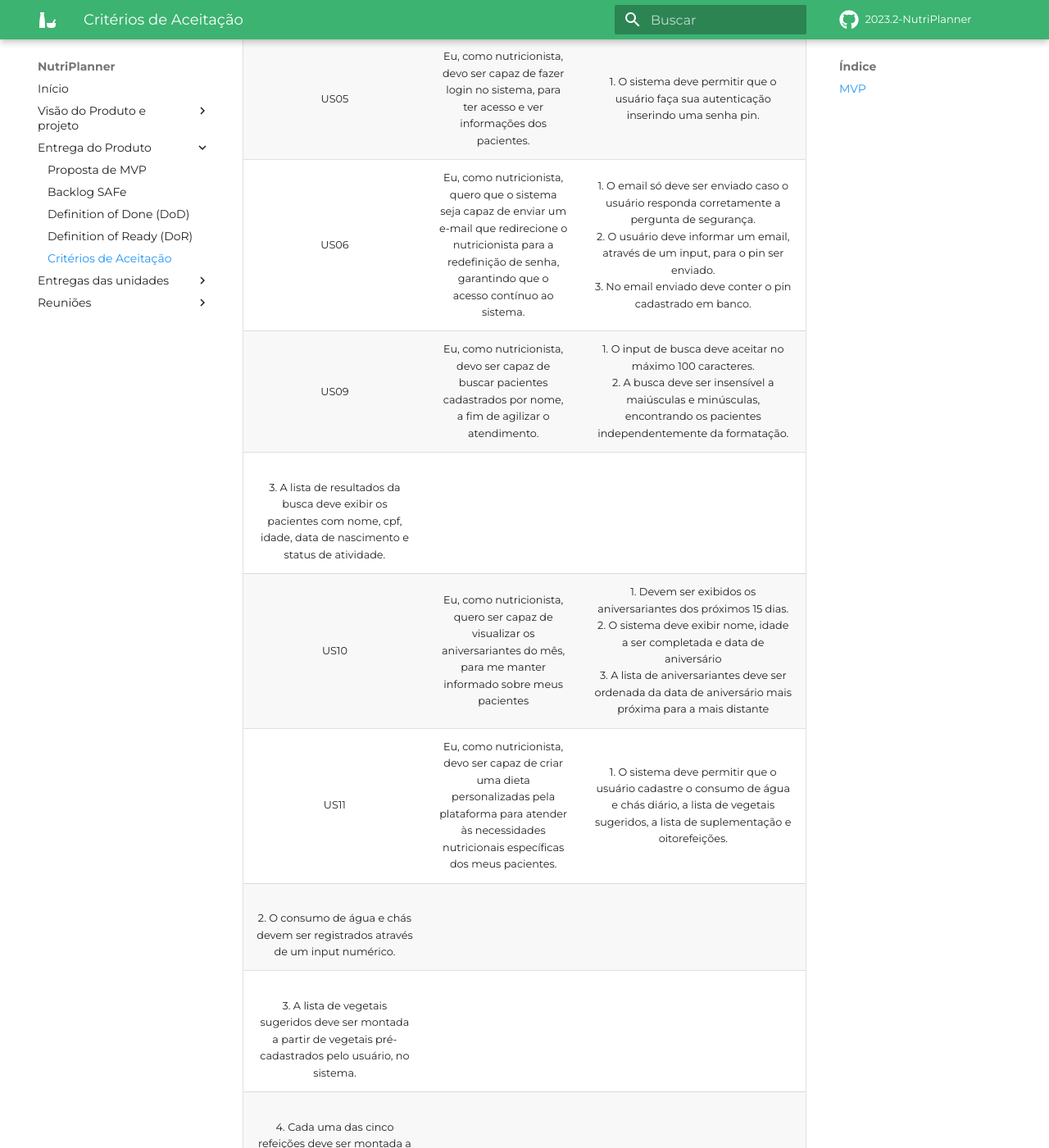
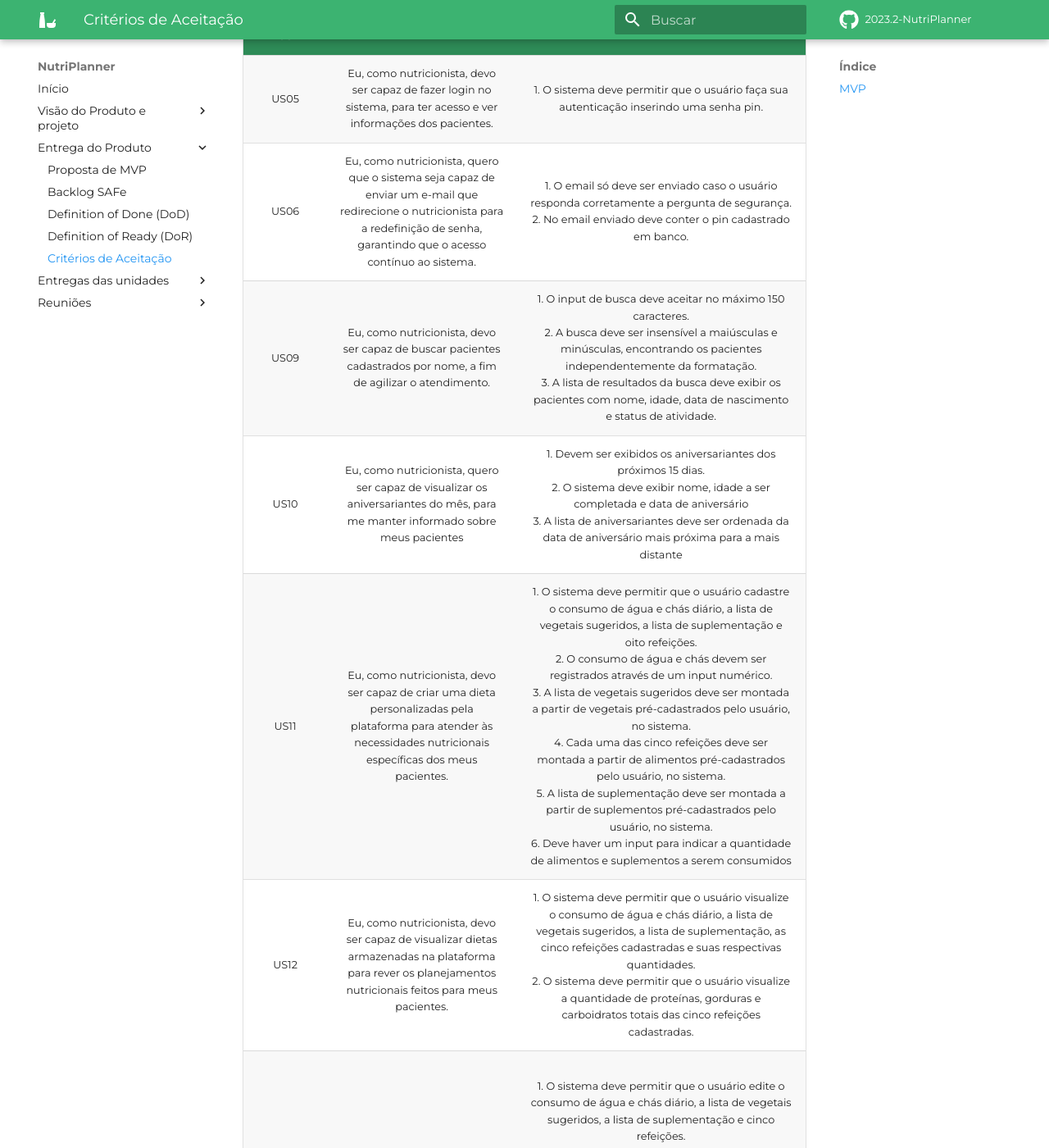
Before and after one commit to mdsreq-fga-unb/2023.2-NutriPlanner, an MkDocs documentation site: the page built from docs/produto/criterios_aceit/criterios.md, in a window 1280 px wide and 1400 px high, scrolled down 372 px. Shown: the whole window at 82% size. Built offline with MkDocs 1.6.1 and Material for MkDocs 9.7.7, drawn with Linux system fonts in a browser that asks for light colours; some web fonts are replaced; comment, search, counter and statistics services are not loaded; some of the changed text lies outside the part shown.

Commit message:
docs/feat: ajustando CA

```diff
--- a/docs/produto/criterios_aceit/criterios.md
+++ b/docs/produto/criterios_aceit/criterios.md
@@ -7,48 +7,21 @@ Os critérios de aceitação são condições específicas e mensuráveis que um
 | Código da US | Descrição | Critérios de Aceitação |
 |--------------|-----------|------------------------|
 | US05 | Eu, como nutricionista, devo ser capaz de fazer login no sistema, para ter acesso e ver informações dos pacientes. | 1. O sistema deve permitir que o usuário faça sua autenticação inserindo uma senha pin. |
-| US06 | Eu, como nutricionista, quero que o sistema seja capaz de enviar um e-mail que redirecione o nutricionista para a redefinição de senha, garantindo que o acesso contínuo ao sistema. | 1. O email só deve ser enviado caso o usuário responda corretamente a pergunta de segurança.<br> 2. O usuário deve informar um email, através de um input, para o pin ser enviado.<br> 3. No email enviado deve conter o pin cadastrado em banco. |
-| US09 | Eu, como nutricionista, devo ser capaz de buscar pacientes cadastrados por nome, a fim de agilizar o atendimento. | 1. O input de busca deve aceitar no máximo 100 caracteres.<br>2. A busca deve ser insensível a maiúsculas e minúsculas, encontrando os pacientes independentemente da formatação.
-<br>3. A lista de resultados da busca deve exibir os pacientes com nome, cpf, idade, data de nascimento e status de atividade. |
+| US06 | Eu, como nutricionista, quero que o sistema seja capaz de enviar um e-mail que redirecione o nutricionista para a redefinição de senha, garantindo que o acesso contínuo ao sistema. | 1. O email só deve ser enviado caso o usuário responda corretamente a pergunta de segurança.<br> 2. No email enviado deve conter o pin cadastrado em banco. |
+| US09 | Eu, como nutricionista, devo ser capaz de buscar pacientes cadastrados por nome, a fim de agilizar o atendimento. | 1. O input de busca deve aceitar no máximo 150 caracteres.<br>2. A busca deve ser insensível a maiúsculas e minúsculas, encontrando os pacientes independentemente da formatação.<br>3. A lista de resultados da busca deve exibir os pacientes com nome, idade, data de nascimento e status de atividade. |
 | US10 | Eu, como nutricionista, quero ser capaz de visualizar os aniversariantes do mês, para me manter informado sobre meus pacientes | 1. Devem ser exibidos os aniversariantes dos próximos 15 dias. <br> 2. O sistema deve exibir nome, idade a ser completada e data de aniversário<br>3. A lista de aniversariantes deve ser ordenada da data de aniversário mais próxima para a mais distante |
-| US11 | Eu, como nutricionista, devo ser capaz de criar uma dieta personalizadas pela plataforma para atender às necessidades nutricionais específicas dos meus pacientes. | 1. O sistema deve permitir que o usuário cadastre o consumo de água e chás diário, a lista de vegetais sugeridos, a lista de suplementação e oitorefeições.
-<br> 2. O consumo de água e chás devem ser registrados através de um input numérico.
-<br> 3. A lista de vegetais sugeridos deve ser montada a partir de vegetais pré-cadastrados pelo usuário, no sistema.
-<br> 4. Cada uma das cinco refeições deve ser montada a partir de alimentos pré-cadastrados pelo usuário, no sistema.
-<br> 5. A lista de suplementação deve ser montada a partir de suplementos pré-cadastrados pelo usuário, no sistema.
-<br> 6. Deve haver um input para indicar a quantidade de alimentos e suplementos a serem consumidos |
-| US12 | Eu, como nutricionista, devo ser capaz de visualizar dietas armazenadas na plataforma para rever os planejamentos nutricionais feitos para meus pacientes. | 1. O sistema deve permitir que o usuário visualize o consumo de água e chás diário, a lista de vegetais sugeridos, a lista de suplementação, as cinco refeições cadastradas e suas respectivas quantidades.
-<br>2. O sistema deve permitir que o usuário visualize a quantidade de proteínas, gorduras e carboidratos totais das cinco refeições cadastradas.|
-| US13 | Eu, como nutricionista, devo ser capaz de editar dietas armazenadas na plataforma para adaptar ela às necessidades nutricionais específicas dos meus pacientes.  | <br>1. O sistema deve permitir que o usuário edite o consumo de água e chás diário, a lista de vegetais sugeridos, a lista de suplementação e cinco refeições.
-<br>2. O consumo de água e chás deve ser registrado através de um input numérico.
-<br>3. A lista de vegetais sugeridos deve ser montada a partir de vegetais pré-cadastrados pelo usuário, no sistema.
-<br>4. Cada uma das cinco refeições deve ser montada a partir de alimentos pré-cadastrados pelo usuário, no sistema.
-<br>5. A lista de suplementação deve ser montada a partir de suplementos pré-cadastrados pelo usuário, no sistema.
-<br>6. Deve haver um input para indicar a quantidade de alimentos e suplementos a serem consumidos. |
-| US15 | Eu, como usuário, quero ser capaz de gerar um PDF contendo todas as informações da dieta do meu paciente, para facilitar a transmissão de informações  | 1. O documento gerado deve ser em formato .pdf
-<br>2. O PDF  deve incluir  o consumo de água e chás diário, a lista de vegetais sugeridos, a lista de suplementação, as cinco refeições cadastradas e suas respectivas quantidades. |
-| US16 | Eu, como nutricionista, quero ser capaz de criar treinamentos para meus pacientes usando o sistema, para facilitar a realização dessa atividade. | 1. O sistema deve permitir que o usuário monte até 7 listas de exercícios, contendo região focal, o dia da semana em que a lista deve ser executada, a duração dos exercícios aeróbicos do dia, o intervalo de tempo entre séries e exercícios, a sequência de exercícios, suas respectivas quantidades e técnicas avançadas.
-<br>2. O sistema deve permitir que o usuário preencha através de inputs que aceitem no máximo 100 caracteres, a região focal, o dia da semana em que a lista deve ser executada, a duração dos exercícios aeróbicos do dia e o intervalo de tempo entre séries e exercícios.
-<br>3. Os exercícios que deverão compor as listas de exercícios devem ser escolhidos a partir de um conjunto de exercícios pré-cadastrados pelo usuário, no sistema.
-<br>4. O sistema deve permitir que o usuário preencha, através de inputs, a quantidade de séries de cada exercício.
-<br>5. O sistema deve permitir que o usuário preencha, através de inputs, a técnica avançada de cada exercício. |
+| US11 | Eu, como nutricionista, devo ser capaz de criar uma dieta personalizadas pela plataforma para atender às necessidades nutricionais específicas dos meus pacientes. | 1. O sistema deve permitir que o usuário cadastre o consumo de água e chás diário, a lista de vegetais sugeridos, a lista de suplementação e oito refeições.<br> 2. O consumo de água e chás devem ser registrados através de um input numérico.<br> 3. A lista de vegetais sugeridos deve ser montada a partir de vegetais pré-cadastrados pelo usuário, no sistema.<br> 4. Cada uma das cinco refeições deve ser montada a partir de alimentos pré-cadastrados pelo usuário, no sistema.<br> 5. A lista de suplementação deve ser montada a partir de suplementos pré-cadastrados pelo usuário, no sistema.<br> 6. Deve haver um input para indicar a quantidade de alimentos e suplementos a serem consumidos |
+| US12 | Eu, como nutricionista, devo ser capaz de visualizar dietas armazenadas na plataforma para rever os planejamentos nutricionais feitos para meus pacientes. | 1. O sistema deve permitir que o usuário visualize o consumo de água e chás diário, a lista de vegetais sugeridos, a lista de suplementação, as cinco refeições cadastradas e suas respectivas quantidades.<br>2. O sistema deve permitir que o usuário visualize a quantidade de proteínas, gorduras e carboidratos totais das cinco refeições cadastradas.|
+| US13 | Eu, como nutricionista, devo ser capaz de editar dietas armazenadas na plataforma para adaptar ela às necessidades nutricionais específicas dos meus pacientes.  | <br>1. O sistema deve permitir que o usuário edite o consumo de água e chás diário, a lista de vegetais sugeridos, a lista de suplementação e cinco refeições.<br>2. O consumo de água e chás deve ser registrado através de um input numérico.<br>3. A lista de vegetais sugeridos deve ser montada a partir de vegetais pré-cadastrados pelo usuário, no sistema.<br>4. Cada uma das cinco refeições deve ser montada a partir de alimentos pré-cadastrados pelo usuário, no sistema.<br>5. A lista de suplementação deve ser montada a partir de suplementos pré-cadastrados pelo usuário, no sistema.<br>6. Deve haver um input para indicar a quantidade de alimentos e suplementos a serem consumidos. |
+| US15 | Eu, como usuário, quero ser capaz de gerar um PDF contendo todas as informações da dieta do meu paciente, para facilitar a transmissão de informações  | 1. O documento gerado deve ser em formato .pdf<br>2. O PDF  deve incluir  o consumo de água e chás diário, a lista de vegetais sugeridos, a lista de suplementação, as cinco refeições cadastradas e suas respectivas quantidades. |
+| US16 | Eu, como nutricionista, quero ser capaz de criar treinamentos para meus pacientes usando o sistema, para facilitar a realização dessa atividade. | 1. O sistema deve permitir que o usuário monte até 7 listas de exercícios, contendo região focal, o dia da semana em que a lista deve ser executada, a duração dos exercícios aeróbicos do dia, o intervalo de tempo entre séries e exercícios, a sequência de exercícios, suas respectivas quantidades e técnicas avançadas.<br>2. O sistema deve permitir que o usuário preencha através de inputs que aceitem no máximo 100 caracteres, a região focal, o dia da semana em que a lista deve ser executada, a duração dos exercícios aeróbicos do dia e o intervalo de tempo entre séries e exercícios.<br> 3. O sistema deve permitir que o usuário preencha, através de inputs, a quantidade de séries de cada exercício.<br>4. O sistema deve permitir que o usuário preencha, através de inputs, a técnica avançada de cada exercício. |
 | US17 | Eu, como nutricionista, devo ser capaz de visualizar treinamentos armazenados na plataforma para rever os treinamentos feitos para meus pacientes. | 1. O sistema deve permitir que o nutricionista visualize as listas de exercícios cadastradas, contendo região focal, dia da semana em que a lista deve ser executada, a duração dos exercícios aeróbicos do dia, o intervalo entre séries e exercícios, a sequência de exercícios, suas respectivas quantidades e técnicas avançadas |
-| US18 | Eu, como nutricionista, devo ser capaz de editar treinos armazenadas na plataforma para realizar adaptações para meus pacientes. | 1. O sistema deve permitir que o nutricionista edite campos específicos
-de cada uma das listas de exercícios, como região focal, dia da semana em que a lista deve ser executada, duração dos exercícios aeróbicos do dia, intervalo entre séries e exercícios, sequência de exercícios, suas respectivas quantidades e técnicas avançadas |
+| US18 | Eu, como nutricionista, devo ser capaz de editar treinos armazenadas na plataforma para realizar adaptações para meus pacientes. | 1. O sistema deve permitir que o nutricionista edite campos específicos de cada uma das listas de exercícios, como região focal, dia da semana em que a lista deve ser executada, duração dos exercícios aeróbicos do dia, intervalo entre séries e exercícios, sequência de exercícios, suas respectivas quantidades e técnicas avançadas |
 | US20 | Eu, como nutricionista, quero ser capaz de gerar um PDF contendo todas as informações do treinamento do meu paciente, para facilitar a transmissão de informações  | 1. O PDF gerado deve incluir de forma abrangente todas as informações relevantes das listas de exercícios, como região focal, dia da semana em que a lista deve ser executada, duração dos exercícios aeróbicos do dia, intervalo entre séries e exercícios, sequência de exercícios, suas respectivas quantidades e técnicas avançadas <br> 2. O documento gerado deve ser em formato .pdf |
-| US24 | Eu, como nutricionista, quero que o sistema deva ser capaz de enviar mensagens de aniversário pré-cadastradas para os usuários, para felicitá-los por esse dia.  | 1. O email deve ser enviado apenas aos pacientes que fazem aniversário na data corrente. <br>2.  O email deve ser enviado apenas aos pacientes ativos.
-<br>3. A mensagem deve utilizar uma linguagem genérica para felicitar diferentes perfis de pacientes. |
-| US25 | Eu, como nutricionista, quero ser capaz de cadastrar pacientes, inserindo nome, e-mail, telefone, endereço, altura, peso e medidas corporais para armazenar as informações no sistema. | 1. Os campos nome, e-mail e telefone, devem ser obrigatórios.
-<Br>2. O sistema deve realizar validação para garantir que apenas emails válidos sejam aceitos.
-<Br>3. O sistema deve realizar validação para garantir que apenas telefones válidos sejam aceitos.  |
+| US24 | Eu, como nutricionista, quero que o sistema deva ser capaz de enviar mensagens de aniversário pré-cadastradas para os usuários, para felicitá-los por esse dia.  | 1. O email deve ser enviado apenas aos pacientes que fazem aniversário na data corrente. <br>2.  O email deve ser enviado apenas aos pacientes ativos.<br>3. A mensagem deve utilizar uma linguagem genérica para felicitar diferentes perfis de pacientes. |
+| US25 | Eu, como nutricionista, quero ser capaz de cadastrar pacientes, inserindo nome, e-mail, telefone, endereço, altura, peso e medidas corporais para armazenar as informações no sistema. | 1. Os campos nome, e-mail e telefone, devem ser obrigatórios.<Br>2. O sistema deve realizar validação para garantir que apenas emails válidos sejam aceitos.<Br>3. O sistema deve realizar validação para garantir que apenas telefones válidos sejam aceitos.  |
 | US26 | Eu, como nutricionista, quero ser capaz de visualizar as informações de um paciente cadastrado no sistema, para poder consultar as informações.  | 1. O sistema deve mostrar nome, e-mail, telefone, endereço, altura, peso e medidas corporais no perfil do paciente selecionado.  |
-| US27 | Eu, como nutricionista, quero poder alterar as informações cadastradas do paciente no sistema, para ter as informações sempre atualizadas.  | 1. O sistema deve permitir que o nutricionista edite o nome, telefone, endereço, altura, peso e medidas corporais do paciente
-<br>2. O sistema deve realizar validação para garantir que apenas emails válidos sejam aceitos.
-<Br>3. O sistema deve realizar validação para garantir que apenas telefones válidos sejam aceitos.|
-| US30 | Eu, como nutricionista, quero que o sistema envie ao e-mail cadastrado do paciente, uma confirmação do agendamento da consulta, para que ele veja se a operação foi bem sucedida. | 1. A criação dessa consulta implica em um email com arquivo extensão .ics marcando o evento na agenda do paciente.
-<br>2. O email deve incluir informações adicionais de local e instruções gerais. |
-| US31 | Eu, como nutricionista, quero ser capaz de agendar consultas, para deixar marcado em meu calendário. | 1. O sistema deve exibir claramente os horários disponíveis para evitar conflitos.
-<br>2.Não deve ser possível  agendar consultas em horários que já foram reservados.
-<br>3. A criação dessa consulta implica em um email com arquivo extensão .ics marcando o evento na agenda do nutricionista. |
-| US32 | Eu, como nutricionista, quero ser capaz de reagendar consultas, alterando as informações de uma consulta anteriormente cadastrada, para manter as informações atualizadas.  | 1. Ao reagendar uma consulta o sistema deve enviar um email notificando a remarcação
-<br>2.  A remarcação dessa consulta implica em um email com arquivo extensão .ics reamarcando o evento na agenda do nutricionista.  |
+| US27 | Eu, como nutricionista, quero poder alterar as informações cadastradas do paciente no sistema, para ter as informações sempre atualizadas.  | 1. O sistema deve permitir que o nutricionista edite o nome, telefone, endereço, altura, peso e medidas corporais do paciente<br>2. O sistema deve realizar validação para garantir que apenas emails válidos sejam aceitos.<Br>3. O sistema deve realizar validação para garantir que apenas telefones válidos sejam aceitos.|
+| US30 | Eu, como nutricionista, quero que o sistema envie ao e-mail cadastrado do paciente, uma confirmação do agendamento da consulta, para que ele veja se a operação foi bem sucedida. | 1. A criação dessa consulta implica em um email com arquivo extensão .ics marcando o evento na agenda do paciente.<br>2. O email deve incluir informações adicionais de local e instruções gerais. |
+| US31 | Eu, como nutricionista, quero ser capaz de agendar consultas, para deixar marcado em meu calendário. | 1. O sistema deve exibir claramente os horários disponíveis para evitar conflitos.<br>2.Não deve ser possível  agendar consultas em horários que já foram reservados.<br>3. A criação dessa consulta implica em um email com arquivo extensão .ics marcando o evento na agenda do nutricionista. |
+| US32 | Eu, como nutricionista, quero ser capaz de reagendar consultas, alterando as informações de uma consulta anteriormente cadastrada, para manter as informações atualizadas.  | 1. Ao reagendar uma consulta o sistema deve enviar um email notificando a remarcação<br>2.  A remarcação dessa consulta implica em um email com arquivo extensão .ics reamarcando o evento na agenda do nutricionista.  |
```
